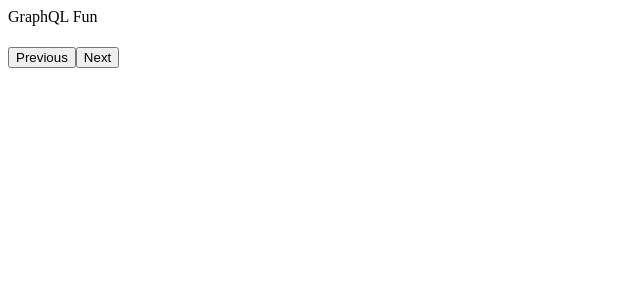
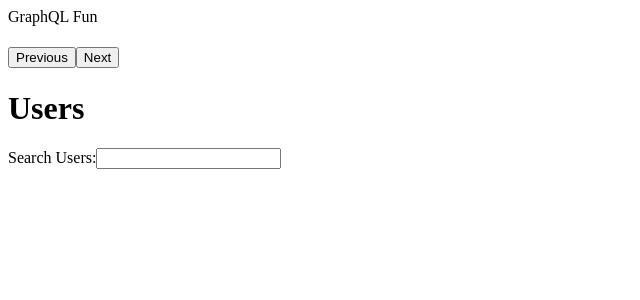
Before and after one commit to JayHelton/graphql-react-mobx, a React (Create React App) app in the folder react-client/: page / in a window 1280 px wide. Shown: the top 300 px of the page, without its empty margins (0-640 px from the left). Built offline with nearby package versions, Linux system fonts and the light colour scheme.

Commit message:
adding user feature

```diff
--- a/react-client/src/App.tsx
+++ b/react-client/src/App.tsx
@@ -3,6 +3,7 @@
 import React from 'react';
 
 import { SurveyFeatureComponent } from './features/surveys';
+import { UserFeatureComponent } from './features/users';
 
 export const client = new ApolloClient({ uri: 'http://localhost:4000' });
 
@@ -13,6 +14,7 @@
                 <header className="App-header">GraphQL Fun</header>
             </div>
             <SurveyFeatureComponent />
+            <UserFeatureComponent />
         </ApolloProvider>
     );
 }
--- a/react-client/src/Context.tsx
+++ b/react-client/src/Context.tsx
@@ -1,9 +1,11 @@
 import React from 'react';
 
 import { SurveyStore } from './features/surveys/Store';
+import { UserStore } from './features/users/Store';
 
 export const storeContext = React.createContext({
     surveyStore: new SurveyStore(),
+    userStore: new UserStore(),
 });
 
 export const useStores = () => React.useContext(storeContext);
--- /dev/null
+++ b/react-client/src/features/users/Hooks.tsx
@@ -0,0 +1,12 @@
+import React, { useEffect } from 'react';
+
+import { useStores } from '../../Context';
+
+export function useUserFeature() {
+    const { userStore } = useStores();
+    useEffect(() => {
+        userStore.fetch();
+        console.log('fetching');
+    }, []);
+    return { store: userStore };
+}
--- /dev/null
+++ b/react-client/src/features/users/Store.tsx
@@ -0,0 +1,46 @@
+import { gql } from 'apollo-boost';
+import { action, computed, observable } from 'mobx';
+
+import { client } from '../../App';
+
+const query = gql`
+    query User {
+        user {
+            id
+            name
+            email
+        }
+    }
+`;
+
+export class UserStore {
+    @observable
+    users: { name: string; email: string }[] = [];
+    @observable
+    searchedText = '';
+
+    @computed
+    get searchedUsers() {
+        return this.users.filter(
+            (u) =>
+                u.name.includes(this.searchedText) ||
+                u.email.includes(this.searchedText)
+        );
+    }
+
+    @action
+    setUsers(users: any) {
+        this.users = users;
+    }
+
+    @action
+    setSearchedText(searchedText: any) {
+        this.searchedText = searchedText;
+    }
+
+    @action
+    async fetch() {
+        const { data } = await client.query({ query });
+        this.setUsers(data.user);
+    }
+}
--- /dev/null
+++ b/react-client/src/features/users/UserPage.tsx
@@ -0,0 +1,32 @@
+import { observer } from 'mobx-react';
+import React from 'react';
+
+import { UserStore } from './Store';
+
+function UserPage({ store }: { store: UserStore }): JSX.Element {
+    return (
+        <>
+            <h1>Users</h1>
+            <div>
+                <ul>
+                    {store.searchedUsers?.map(({ email, name, id }: any) => (
+                        <li>
+                            {id} - {email} - {name}
+                        </li>
+                    ))}
+                </ul>
+            </div>
+            <div>
+                <label>
+                    Search Users:
+                    <input
+                        value={store.searchedText}
+                        onChange={(e) => store.setSearchedText(e.target.value)}
+                    />
+                </label>
+            </div>
+        </>
+    );
+}
+
+export const UserPageComponent = observer(UserPage);
--- /dev/null
+++ b/react-client/src/features/users/index.tsx
@@ -0,0 +1,17 @@
+import { observer } from 'mobx-react';
+import React from 'react';
+
+import { useUserFeature } from './Hooks';
+import { UserPageComponent } from './UserPage';
+
+// Would probably move this to its own file and export it from index instead ¯\_(ツ)_/¯
+function UserFeature() {
+    const { store } = useUserFeature();
+    return (
+        <>
+            <UserPageComponent store={store} />
+        </>
+    );
+}
+
+export const UserFeatureComponent = observer(UserFeature);
```
Also changed, not shown: 2 other files (tests, documents, lock files or other folders).
